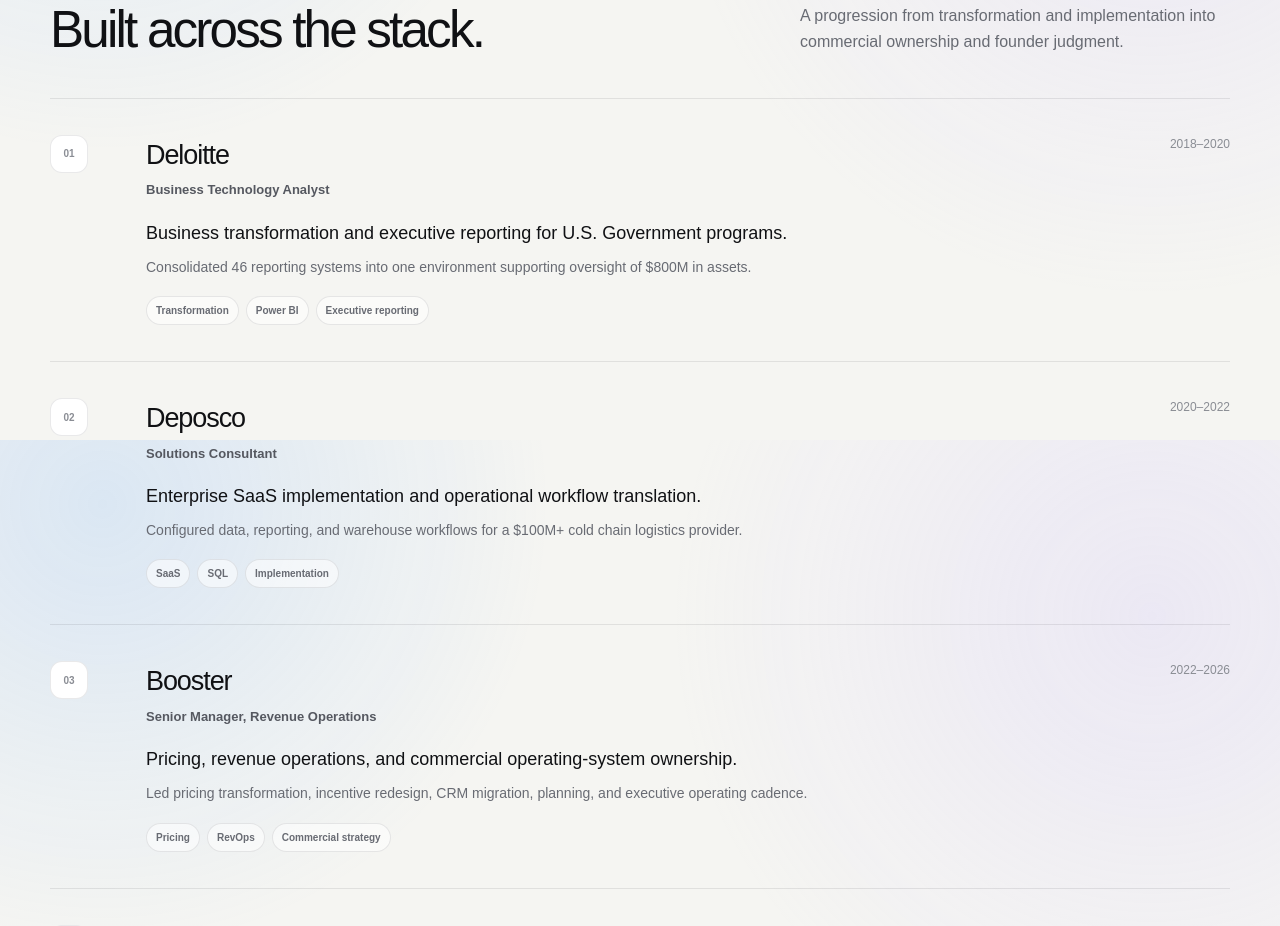
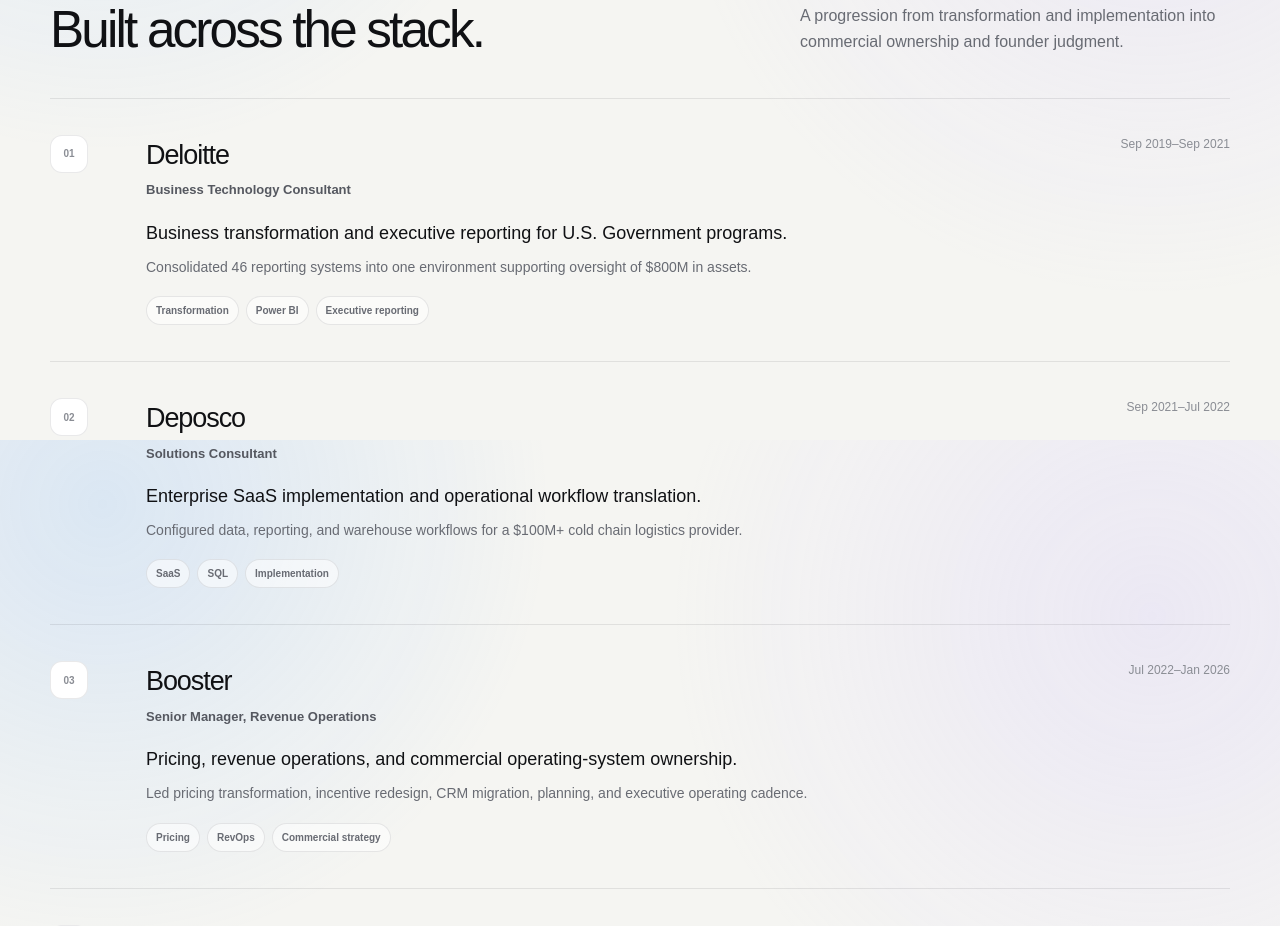
Before and after one commit to gitlovin-labs/will-portfolio, a Next.js app: page / in a window 1280 px wide. Shown: the part 2760-3686 px from the top of the page. Built offline with nearby package versions, Linux system fonts and the light colour scheme.

Commit message:
Correct career timeline dates and title

```diff
--- a/app/page.tsx
+++ b/app/page.tsx
@@ -14,10 +14,10 @@
 ];
 
 const experience = [
-  { company: "Deloitte", role: "Business Technology Analyst", period: "2018–2020", mandate: "Business transformation and executive reporting for U.S. Government programs.", proof: "Consolidated 46 reporting systems into one environment supporting oversight of $800M in assets.", tags: ["Transformation", "Power BI", "Executive reporting"] },
-  { company: "Deposco", role: "Solutions Consultant", period: "2020–2022", mandate: "Enterprise SaaS implementation and operational workflow translation.", proof: "Configured data, reporting, and warehouse workflows for a $100M+ cold chain logistics provider.", tags: ["SaaS", "SQL", "Implementation"] },
-  { company: "Booster", role: "Senior Manager, Revenue Operations", period: "2022–2026", mandate: "Pricing, revenue operations, and commercial operating-system ownership.", proof: "Led pricing transformation, incentive redesign, CRM migration, planning, and executive operating cadence.", tags: ["Pricing", "RevOps", "Commercial strategy"] },
-  { company: "Onward Hound", role: "Founder & Operator", period: "2022–Present", mandate: "Founder/operator proof across product, economics, sourcing, and ecommerce.", proof: "Built the brand from zero to $625K+ in Amazon revenue and 32K+ units sold.", tags: ["Ecommerce", "Amazon", "Founder"] },
+  { company: "Deloitte", role: "Business Technology Consultant", period: "Sep 2019–Sep 2021", mandate: "Business transformation and executive reporting for U.S. Government programs.", proof: "Consolidated 46 reporting systems into one environment supporting oversight of $800M in assets.", tags: ["Transformation", "Power BI", "Executive reporting"] },
+  { company: "Deposco", role: "Solutions Consultant", period: "Sep 2021–Jul 2022", mandate: "Enterprise SaaS implementation and operational workflow translation.", proof: "Configured data, reporting, and warehouse workflows for a $100M+ cold chain logistics provider.", tags: ["SaaS", "SQL", "Implementation"] },
+  { company: "Booster", role: "Senior Manager, Revenue Operations", period: "Jul 2022–Jan 2026", mandate: "Pricing, revenue operations, and commercial operating-system ownership.", proof: "Led pricing transformation, incentive redesign, CRM migration, planning, and executive operating cadence.", tags: ["Pricing", "RevOps", "Commercial strategy"] },
+  { company: "Onward Hound", role: "Founder & Operator", period: "Feb 2022–Present", mandate: "Founder/operator proof across product, economics, sourcing, and ecommerce.", proof: "Built the brand from zero to $625K+ in Amazon revenue and 32K+ units sold.", tags: ["Ecommerce", "Amazon", "Founder"] },
 ];
 
 const builds = [
```
